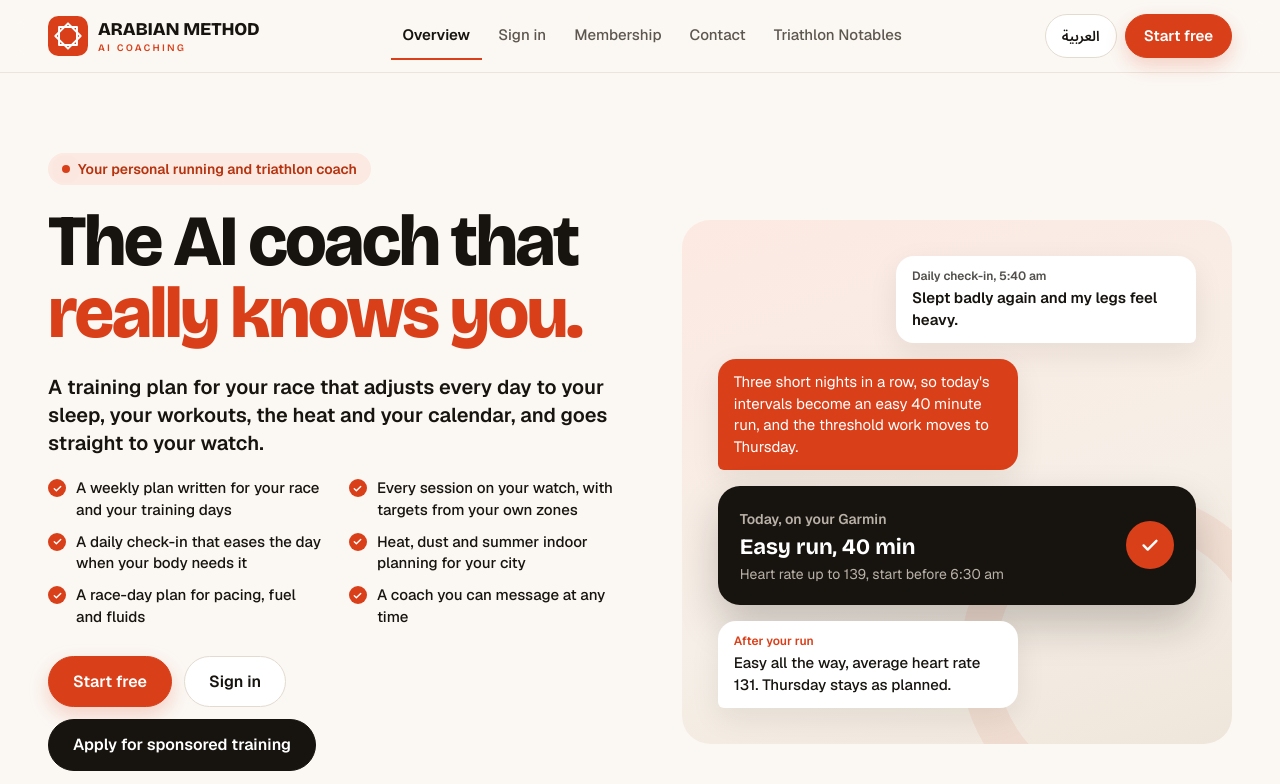
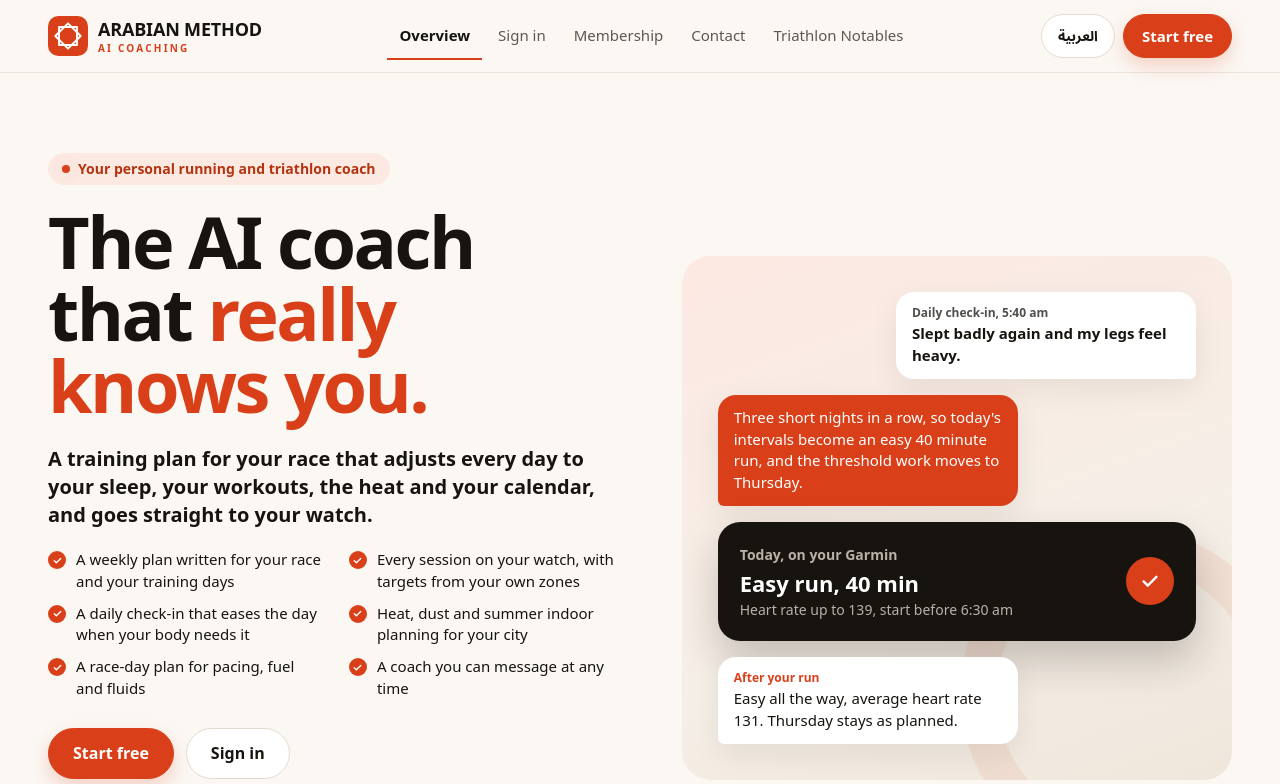
Before and after one commit to saqeralkhalifa/Coach, a plain HTML site: page index.html in a window 1280 px wide. Shown: the top 784 px of the page. Drawn offline with nearby package versions, Linux system fonts and the light colour scheme.

Commit message:
Readex Pro font for the Night and sand theme

```diff
--- a/fonts/fonts.css
+++ b/fonts/fonts.css
@@ -1,5 +1,5 @@
-/* Fonts hosted on arabianmethod.com itself (SIL Open Font License), so no visitor data goes to a font service. */
-@font-face{font-family:"Bricolage Grotesque";src:url("BricolageGrotesque.woff2") format("woff2");font-weight:600 800;font-stretch:100%;font-style:normal;font-display:swap;}
-@font-face{font-family:"Geist";src:url("Geist.woff2") format("woff2");font-weight:400 700;font-style:normal;font-display:swap;}
-@font-face{font-family:"Noto Kufi Arabic";src:url("NotoKufiArabic.woff2") format("woff2");font-weight:500 700;font-style:normal;font-display:swap;}
-@font-face{font-family:"Noto Sans Arabic";src:url("NotoSansArabic.woff2") format("woff2");font-weight:400 700;font-style:normal;font-display:swap;}
+/* Readex Pro (SIL Open Font License 1.1, The Readex Pro Project Authors), hosted on arabianmethod.com itself so no visitor data goes to a font service.
+   One variable font, weights 160 to 700, for English and Arabic. The older fonts in this folder are no longer used. */
+@font-face{font-family:"Readex Pro";src:url("ReadexPro-arabic.woff2") format("woff2");font-weight:160 700;font-style:normal;font-display:swap;unicode-range:U+0600-06FF,U+0750-077F,U+0870-088E,U+0890-0891,U+0897-08E1,U+08E3-08FF,U+200C-200E,U+2010-2011,U+204F,U+2E41,U+FB50-FDFF,U+FE70-FE74,U+FE76-FEFC,U+102E0-102FB,U+10E60-10E7E,U+10EC2-10EC4,U+10EFC-10EFF,U+1EE00-1EE03,U+1EE05-1EE1F,U+1EE21-1EE22,U+1EE24,U+1EE27,U+1EE29-1EE32,U+1EE34-1EE37,U+1EE39,U+1EE3B,U+1EE42,U+1EE47,U+1EE49,U+1EE4B,U+1EE4D-1EE4F,U+1EE51-1EE52,U+1EE54,U+1EE57,U+1EE59,U+1EE5B,U+1EE5D,U+1EE5F,U+1EE61-1EE62,U+1EE64,U+1EE67-1EE6A,U+1EE6C-1EE72,U+1EE74-1EE77,U+1EE79-1EE7C,U+1EE7E,U+1EE80-1EE89,U+1EE8B-1EE9B,U+1EEA1-1EEA3,U+1EEA5-1EEA9,U+1EEAB-1EEBB,U+1EEF0-1EEF1;}
+@font-face{font-family:"Readex Pro";src:url("ReadexPro-latin-ext.woff2") format("woff2");font-weight:160 700;font-style:normal;font-display:swap;unicode-range:U+0100-02BA,U+02BD-02C5,U+02C7-02CC,U+02CE-02D7,U+02DD-02FF,U+0304,U+0308,U+0329,U+1D00-1DBF,U+1E00-1E9F,U+1EF2-1EFF,U+2020,U+20A0-20AB,U+20AD-20C0,U+2113,U+2C60-2C7F,U+A720-A7FF;}
+@font-face{font-family:"Readex Pro";src:url("ReadexPro-latin.woff2") format("woff2");font-weight:160 700;font-style:normal;font-display:swap;unicode-range:U+0000-00FF,U+0131,U+0152-0153,U+02BB-02BC,U+02C6,U+02DA,U+02DC,U+0304,U+0308,U+0329,U+2000-206F,U+20AC,U+2122,U+2191,U+2193,U+2212,U+2215,U+FEFF,U+FFFD;}
```
Also changed, not shown: fonts/ReadexPro-OFL.txt (added), fonts/ReadexPro-arabic.woff2 (added), fonts/ReadexPro-latin-ext.woff2 (added), fonts/ReadexPro-latin.woff2 (added).
